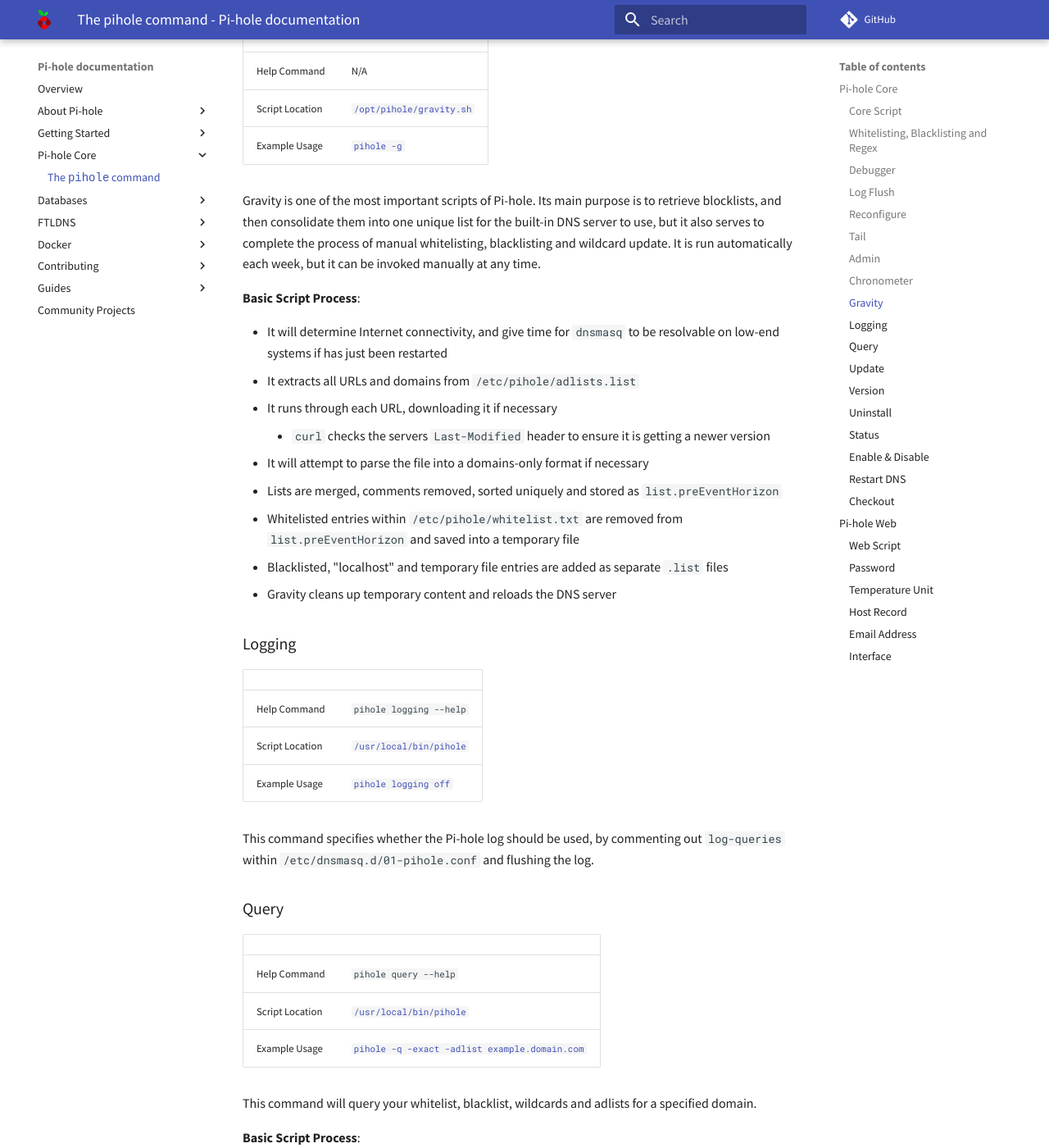
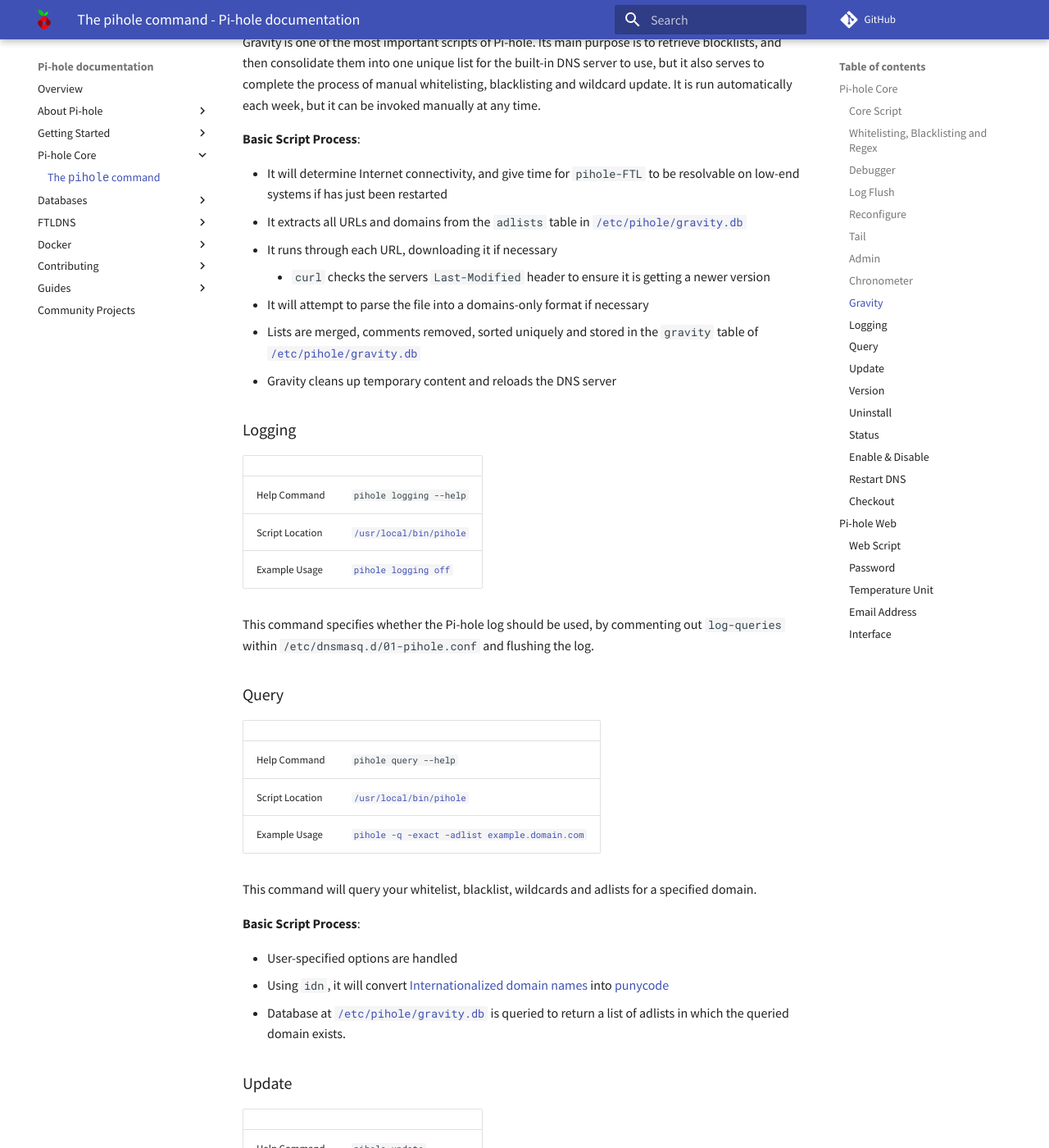
Before and after one commit to pi-hole/docs, an MkDocs documentation site: the page built from docs/core/pihole-command.md, in a window 1280 px wide and 1400 px high, scrolled down 5499 px. Shown: the whole window at 82% size. Built offline with MkDocs 1.6.1 and Material for MkDocs 9.7.7, drawn with Linux system fonts in a browser that asks for light colours; comment, search, counter and statistics services are not loaded; some of the changed text lies outside the part shown.

Commit message:
various tweaks
Signed-off-by: Adam Warner <me@adamwarner.co.uk>

```diff
--- a/docs/core/pihole-command.md
+++ b/docs/core/pihole-command.md
@@ -59,12 +59,8 @@
 **Basic Script Process**:
 
 * Each domain is validated using regex (except when using `-regex`), to ensure invalid domains and IDNs are not added
-* A whitelisted domain gets added or removed from `/etc/pihole/whitelist.txt`
-* A blacklisted domain gets added or removed from `/etc/pihole/blacklist.txt`
-    * On either list type, `gravity.sh` is then called to consolidate an updated copy of `gravity.list`, and the DNS server is reloaded
-* A regex blacklisted domain gets added or removed from `/etc/pihole/regex.list`
-* A wildcard domain gets converted into regex and added or removed from `/etc/pihole/regex.list`
-    * For both regex-based commands, `gravity.sh` is then called to restart the DNS server
+* A domain gets added to or removed from the `domainlist` table in [`/etc/pihole/gravity.db`](/database/gravity/)
+* The DNS server is then reloaded
 
 ### Debugger
 
@@ -153,14 +149,12 @@
 
 **Basic Script Process**:
 
-* It will determine Internet connectivity, and give time for `dnsmasq` to be resolvable on low-end systems if has just been restarted
-* It extracts all URLs and domains from `/etc/pihole/adlists.list`
+* It will determine Internet connectivity, and give time for `pihole-FTL` to be resolvable on low-end systems if has just been restarted
+* It extracts all URLs and domains from the `adlists` table in [`/etc/pihole/gravity.db`](/database/gravity)
 * It runs through each URL, downloading it if necessary
     * `curl` checks the servers `Last-Modified` header to ensure it is getting a newer version
 * It will attempt to parse the file into a domains-only format if necessary
-* Lists are merged, comments removed, sorted uniquely and stored as `list.preEventHorizon`
-* Whitelisted entries within `/etc/pihole/whitelist.txt` are removed from `list.preEventHorizon` and saved into a temporary file
-* Blacklisted, "localhost" and temporary file entries are added as separate `.list` files
+* Lists are merged, comments removed, sorted uniquely and stored in the `gravity` table of [`/etc/pihole/gravity.db`](/database/gravity)
 * Gravity cleans up temporary content and reloads the DNS server
 
 ### Logging
@@ -187,10 +181,7 @@
 
 * User-specified options are handled
 * Using `idn`, it will convert [Internationalized domain names](https://en.wikipedia.org/wiki/Internationalized_domain_name) into [punycode](https://en.wikipedia.org/wiki/Punycode)
-* The whitelist and the blacklist are searched
-* The possible wildcard matches are then searched  (`/etc/dnsmasq.d/03-pihole-wildcard.conf`)
-* The adlists are then searched (`/etc/pihole/list.*.domains`)
-* Output is determined by the specified options, ensuring that a file name is only printed once
+* Database at [`/etc/pihole/gravity.db`](/database/gravity) is queried to return a list of adlists in which the queried domain exists.
 
 ### Update
 
@@ -311,16 +302,6 @@
 
 Set the specified temperature unit as the preferred type. This preference will affect the Web Interface, as well as Chronometer.
 
-### Host Record
-
-| | |
- -------------- | --------------
-Help Command    | `pihole -a hostrecord --help`
-Script Location | [`/opt/pihole/webpage.sh`](https://github.com/pi-hole/pi-hole/blob/master/advanced/Scripts/webpage.sh)
-Example Usage   | `pihole -a hostrecord home.domain.com 192.168.1.1`
-
-Add A & AAAA records to the DNS, to be associated with an IPv4/IPv6 address.
-
 ### Email Address
 
 | | |
@@ -339,4 +320,4 @@
 Script Location | [`/opt/pihole/webpage.sh`](https://github.com/pi-hole/pi-hole/blob/master/advanced/Scripts/webpage.sh)
 Example Usage   | [`pihole -a interface local`](https://discourse.pi-hole.net/t/the-pihole-command-with-examples/738#interface)
 
-Specify interface listening behavior for `dnsmasq`. When using `pihole -a interface all`, please ensure you use a firewall to prevent your Pi-hole from becoming an unwitting host to [DNS amplification attackers](https://duckduckgo.com/?q=dns+amplification+attack). You may want to consider running [OpenVPN](https://github.com/pi-hole/pi-hole/wiki/Pi-hole---OpenVPN-server) to grant your mobile devices access to the Pi-hole.
+Specify interface listening behavior for `pihole-FTL`. When using `pihole -a interface all`, please ensure you use a firewall to prevent your Pi-hole from becoming an unwitting host to [DNS amplification attackers](https://duckduckgo.com/?q=dns+amplification+attack). You may want to consider running [OpenVPN](https://github.com/pi-hole/pi-hole/wiki/Pi-hole---OpenVPN-server) to grant your mobile devices access to the Pi-hole.
```
Also changed, not shown: docs/guides/vpn/dual-operation.md (+1 -1 lines), docs/guides/whitelist-blacklist.md (+7 -9 lines), docs/main/origins.md (+1 -0 lines), docs/main/prerequesites.md (+4 -4 lines).
